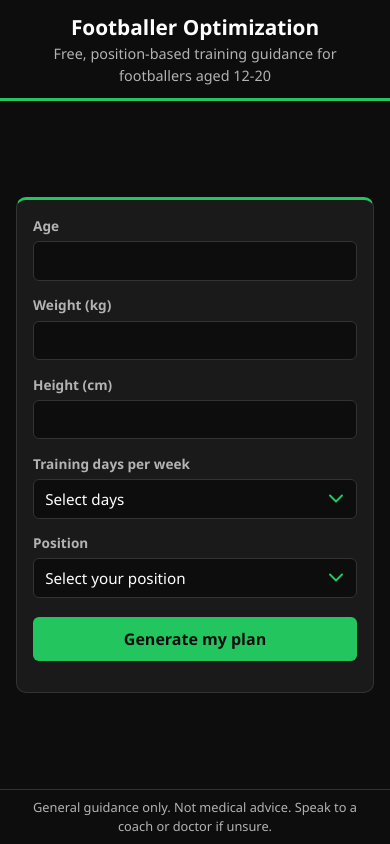
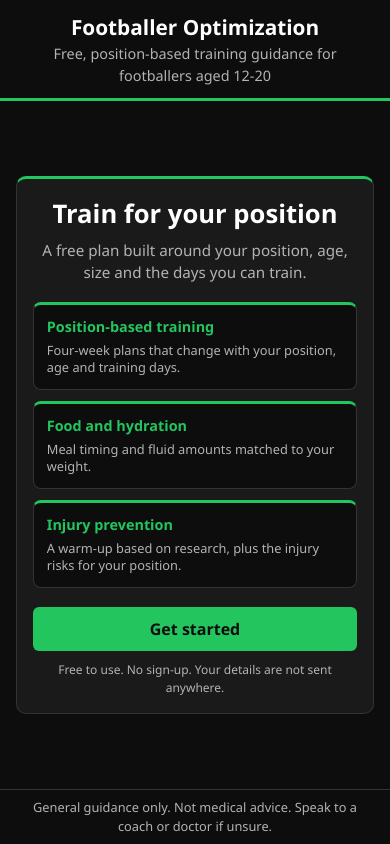
Before and after one commit to SupaStrike/footballer-optimization, a plain HTML site: page index.html in a window 390 px wide. Drawn offline with Linux system fonts and the light colour scheme.

Commit message:
Add welcome screen

```diff
--- a/css/style.css
+++ b/css/style.css
@@ -403,12 +403,111 @@ button[type="submit"]:focus-visible {
   outline-offset: 2px;
 }
 
+/* ---------- WELCOME SCREEN ---------- */
+.welcome {
+  text-align: center;
+}
+
+.welcome-title {
+  font-size: 1.6rem;
+  color: var(--white);
+  margin-bottom: 0.3rem;
+}
+
+.welcome-lead {
+  font-size: 0.95rem;
+  color: var(--muted);
+  margin-bottom: 1.1rem;
+}
+
+.feature-grid {
+  list-style: none;
+  display: grid;
+  grid-template-columns: repeat(3, 1fr);
+  gap: 0.7rem;
+  margin-bottom: 1.2rem;
+  text-align: left;
+}
+
+.feature {
+  background-color: var(--black);
+  border: 1px solid var(--border);
+  border-top: 3px solid var(--green);
+  border-radius: 8px;
+  padding: 0.7rem 0.8rem;
+}
+
+.feature h3 {
+  font-size: 0.9rem;
+  color: var(--green);
+  margin-bottom: 0.25rem;
+}
+
+.feature p {
+  font-size: 0.8rem;
+  color: var(--muted);
+  line-height: 1.4;
+}
+
+.primary-btn {
+  width: 100%;
+  font-family: inherit;
+  font-size: 1rem;
+  font-weight: 700;
+  padding: 0.7rem;
+  background-color: var(--green);
+  color: var(--black);
+  border: none;
+  border-radius: 6px;
+  cursor: pointer;
+}
+
+.primary-btn:hover {
+  background-color: var(--green-dark);
+}
+
+.primary-btn:focus-visible {
+  outline: 2px solid var(--white);
+  outline-offset: 2px;
+}
+
+.welcome-note {
+  font-size: 0.75rem;
+  color: var(--muted);
+  margin-top: 0.6rem;
+}
+
+/* Small text button used for "Back to start" */
+.link-btn {
+  font-family: inherit;
+  font-size: 0.8rem;
+  font-weight: 600;
+  margin-top: 0.7rem;
+  padding: 0;
+  background: none;
+  color: var(--muted);
+  border: none;
+  cursor: pointer;
+}
+
+.link-btn:hover {
+  color: var(--green);
+}
+
+.link-btn:focus-visible {
+  outline: 2px solid var(--green);
+  outline-offset: 2px;
+}
+
 
 /* ---------- 11. SMALL SCREENS (phones and narrow windows) ---------- */
 @media (max-width: 560px) {
   body {
     height: auto;
     min-height: 100vh;
+      .feature-grid {
+    grid-template-columns: 1fr;
+  }
   }
 
   main {
--- a/index.html
+++ b/index.html
@@ -16,7 +16,34 @@
 
   <main>
 
-    <section id="view-form" class="view">
+    <!-- SCREEN 1: WELCOME -->
+    <section id="view-welcome" class="view welcome">
+
+      <h2 class="welcome-title">Train for your position</h2>
+      <p class="welcome-lead">A free plan built around your position, age, size and the days you can train.</p>
+
+      <ul class="feature-grid">
+        <li class="feature">
+          <h3>Position-based training</h3>
+          <p>Four-week plans that change with your position, age and training days.</p>
+        </li>
+        <li class="feature">
+          <h3>Food and hydration</h3>
+          <p>Meal timing and fluid amounts matched to your weight.</p>
+        </li>
+        <li class="feature">
+          <h3>Injury prevention</h3>
+          <p>A warm-up based on research, plus the injury risks for your position.</p>
+        </li>
+      </ul>
+
+      <button type="button" id="start-btn" class="primary-btn">Get started</button>
+      <p class="welcome-note">Free to use. No sign-up. Your details are not sent anywhere.</p>
+
+    </section>
+
+    <!-- SCREEN 2: FORM -->
+    <section id="view-form" class="view hidden">
       <form id="player-form">
 
         <div class="field">
@@ -66,8 +93,11 @@
         <p id="form-error" class="form-error" role="alert"></p>
 
       </form>
+
+      <button type="button" id="back-btn" class="link-btn">&larr; Back to start</button>
     </section>
 
+    <!-- SCREEN 3: RESULTS -->
     <section id="view-results" class="view hidden">
 
       <div id="player-summary"></div>
--- a/js/app.js
+++ b/js/app.js
@@ -4,11 +4,14 @@
    shows the results, and switches between the screens.
    ===================================================== */
 
+const welcomeView = document.getElementById("view-welcome");
 const formView = document.getElementById("view-form");
 const resultsView = document.getElementById("view-results");
 const form = document.getElementById("player-form");
 const formError = document.getElementById("form-error");
 const summaryBox = document.getElementById("player-summary");
+const startBtn = document.getElementById("start-btn");
+const backBtn = document.getElementById("back-btn");
 const editBtn = document.getElementById("edit-btn");
 
 const tabButtons = document.querySelectorAll(".tab");
@@ -53,14 +56,11 @@ function daysText(count) {
 }
 
 /* ---------- SCREENS AND TABS ---------- */
-function showResultsScreen() {
-  formView.classList.add("hidden");
-  resultsView.classList.remove("hidden");
-}
-
-function showFormScreen() {
-  resultsView.classList.add("hidden");
-  formView.classList.remove("hidden");
+// Only one of the three screens is visible at a time.
+function showScreen(name) {
+  welcomeView.classList.toggle("hidden", name !== "welcome");
+  formView.classList.toggle("hidden", name !== "form");
+  resultsView.classList.toggle("hidden", name !== "results");
 }
 
 // Shows one tab and hides the others.
@@ -223,6 +223,16 @@ function renderInjury(inj) {
   addSource(injuryPanel, inj.source);
 }
 
+/* ---------- WELCOME AND BACK BUTTONS ---------- */
+startBtn.addEventListener("click", function () {
+  showScreen("form");
+  document.getElementById("age").focus();
+});
+
+backBtn.addEventListener("click", function () {
+  showScreen("welcome");
+});
+
 /* ---------- WHEN THE FORM IS SUBMITTED ---------- */
 form.addEventListener("submit", function (event) {
   event.preventDefault();   // stops the page from reloading
@@ -255,10 +265,12 @@ form.addEventListener("submit", function (event) {
   renderInjury(injury);
 
   showTab("exercise");
-  showResultsScreen();
+  showScreen("results");
 });
 
 /* ---------- EDIT MY DETAILS ---------- */
 // Goes back to the form with the old values still filled in,
 // so the player can change one thing and generate a new plan.
-editBtn.addEventListener("click", showFormScreen);
+editBtn.addEventListener("click", function () {
+  showScreen("form");
+});
```
